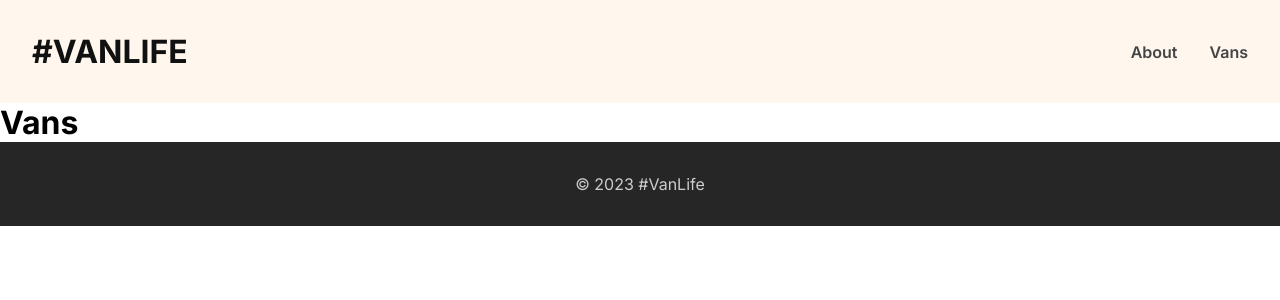
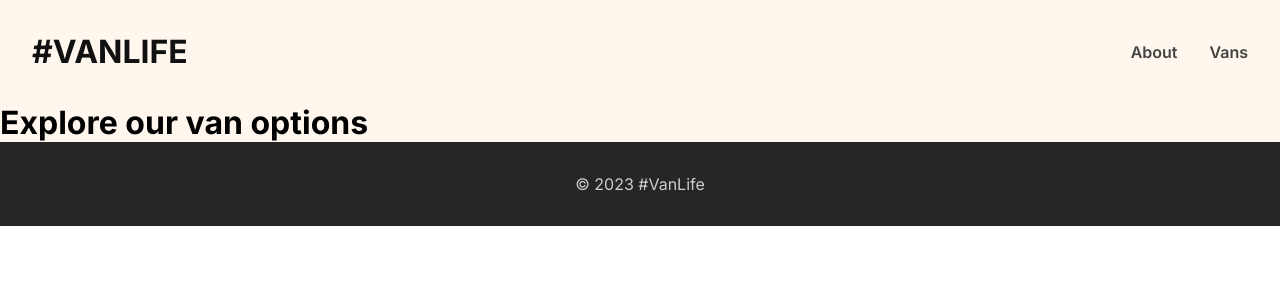
Before and after one commit to Meatclump/vanlife, a React (Vite) app in the folder vanlife/: page /vans in a window 1280 px wide. Shown: the top 300 px of the page. Built offline with nearby package versions, Linux system fonts and the light colour scheme; what miragejs would draw is missing.

Commit message:
Added initial placeholder vans page content and styling

```diff
--- a/vanlife/src/index.css
+++ b/vanlife/src/index.css
@@ -1,4 +1,7 @@
 /* Initializations */
+:root {
+  --main-background-color: #FFF7ED;
+}
 * {
   box-sizing: border-box;
 }
@@ -11,7 +14,7 @@ body, h1, h2, h3, h4, h5, h6 {
 nav {
   display: flex;
   align-items: center;
-  background-color: #FFF7ED;
+  background-color: var(--main-background-color);
 }
 @media screen and (max-width: 450px) {
   nav {
@@ -110,7 +113,7 @@ footer {
 }
 .about-container {
   padding: 2rem 1.5rem;
-  background-color:#fffbf5;
+  background-color: var(--main-background-color);
 }
 .about-container p {
   font-size: 0.9rem;
@@ -142,3 +145,7 @@ footer {
   background-color: #000;
   border: white solid 2px;
 }
+
+.van-container {
+  background-color: var(--main-background-color);
+}
--- a/vanlife/src/pages/Vans.jsx
+++ b/vanlife/src/pages/Vans.jsx
@@ -1,5 +1,7 @@
 export default function Vans() {
     return (
-        <h1>Vans</h1>
+        <div className="van-container">
+            <h1>Explore our van options</h1>
+        </div>
     )
 }
```
